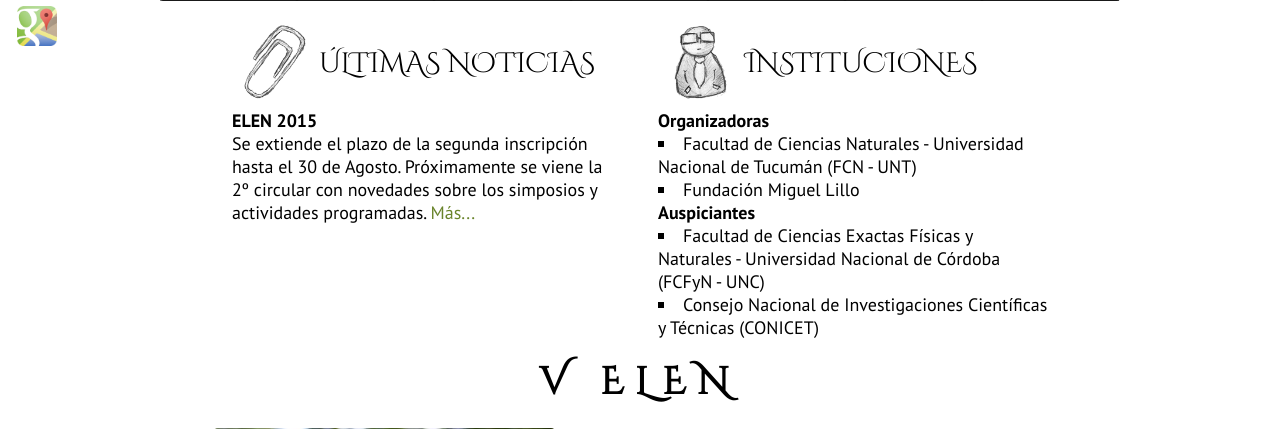
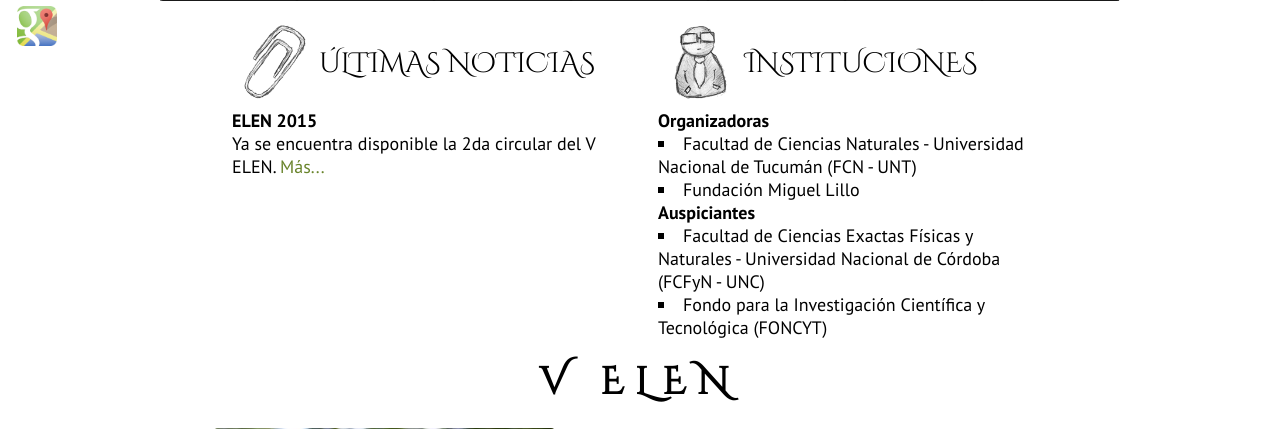
Before and after one commit to Greenderella/ELEN2015, a PHP site: page / in a window 1280 px wide. Shown: the part 385-814 px from the top of the page. Run offline with PHP 8.4, Linux system fonts and the light colour scheme; some libraries are stand-ins or nearby versions.

Commit message:
2da circular
y arreglado lo de los auspiciantes

```diff
--- a/circulares.php
+++ b/circulares.php
@@ -4,10 +4,10 @@
 			<div class="wrap">
 				<div class="printSolo">
 					<h2 id="Circulares">Circulares</h2>
-					Ya se encuentra disponible la 1era circular del V ELEN.
+					Ya se encuentra disponible la 2da circular del V ELEN.
 				<br />
 				<br />
-					<a class="descarga" href="Descargas/1era Circular Abril 2015.pdf">1era Circular</a>
+					<a class="descarga" href="Descargas/2da Circular Agosto 2015.pdf">2da Circular</a>
 				</div>
 			</div>
 
--- a/index.php
+++ b/index.php
@@ -15,7 +15,7 @@
 								</div>
 								<h3>ELEN 2015</h3>
 								<p>
-									Se extiende el plazo de la segunda inscripción hasta el 30 de Agosto. Próximamente se viene la 2º circular con novedades sobre los simposios y actividades programadas. <a href="inscripciones.php#Costos">Más...</a>
+									Ya se encuentra disponible la 2da circular del V ELEN. <a href="circulares.php">Más...</a>
 								</p>
 							</div>
 						</div>
@@ -35,7 +35,7 @@
 								<h3>Auspiciantes</h3>
 								<ul>
 									<li>Facultad de Ciencias Exactas Físicas y Naturales - Universidad Nacional de Córdoba (FCFyN - UNC)</li>
-									<li>Consejo Nacional de Investigaciones Científicas y Técnicas (CONICET)</li>
+									<li>Fondo para la Investigación Científica y Tecnológica (FONCYT)</li>
 								</ul>
 							</div>
 						</div>
```
Also changed, not shown: 1 other file.
